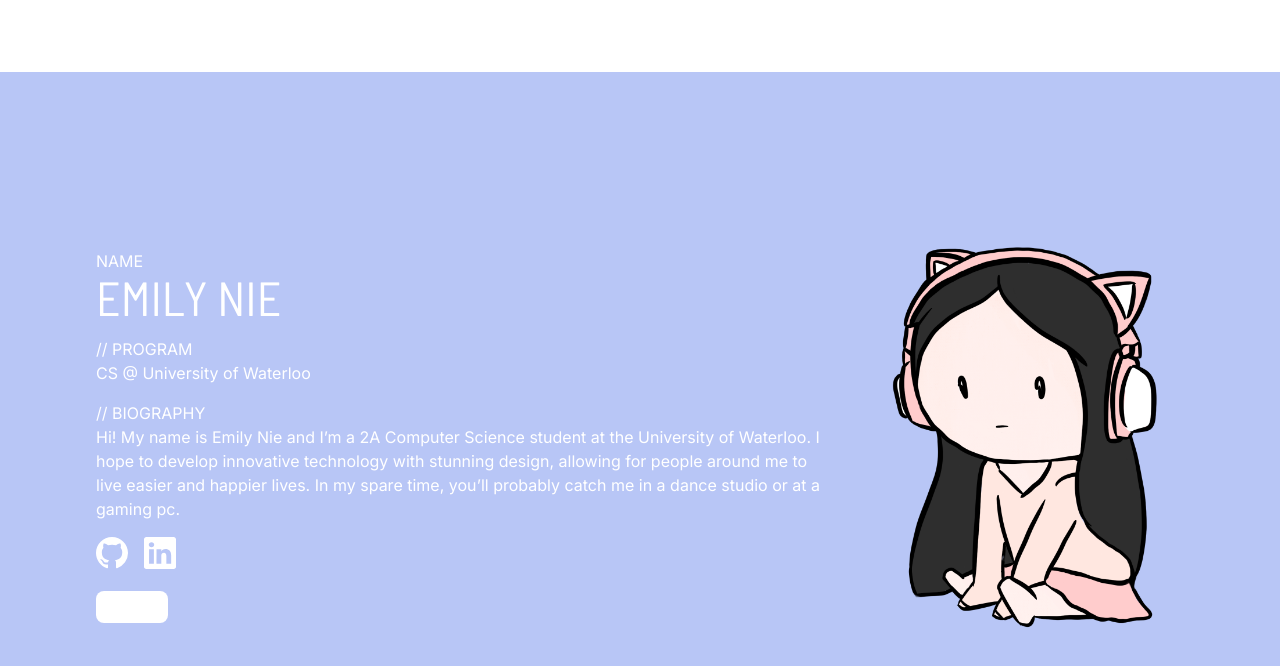
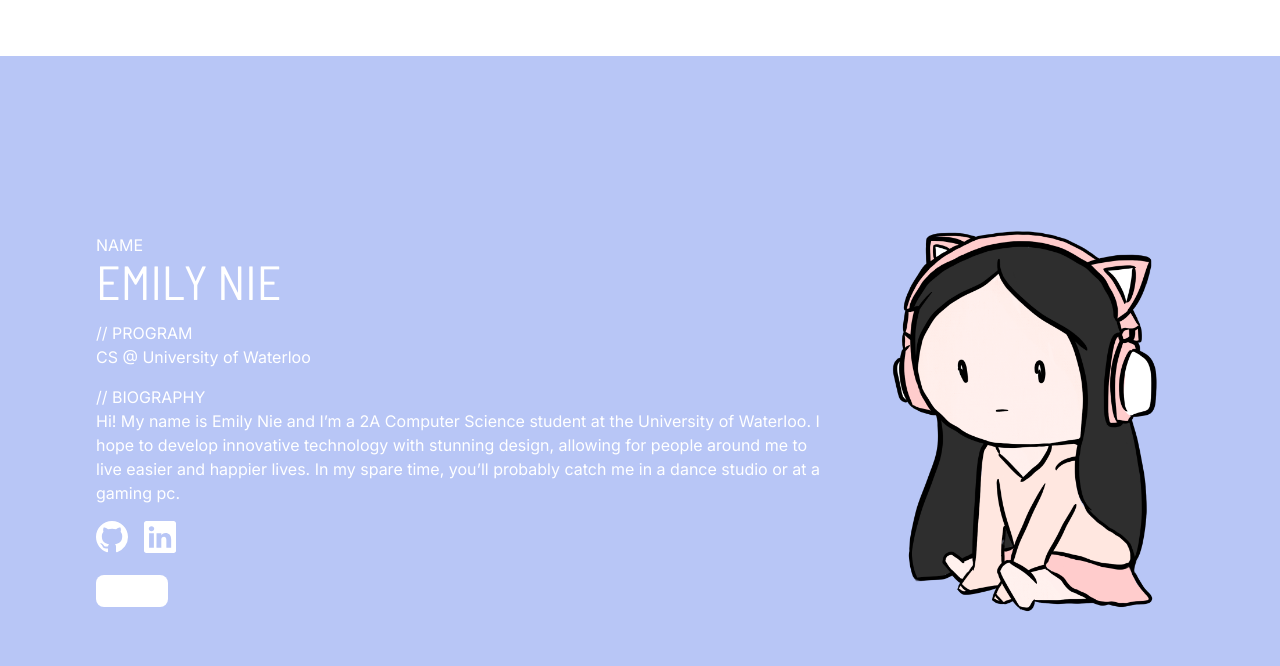
Before and after one commit to latiu/Personal-Website, a Next.js app: page / in a window 1280 px wide. Shown: the top 666 px of the page. Built offline with nearby package versions, Linux system fonts and the light colour scheme.

Commit message:
change: padding of navbar from 6 to 4

```diff
--- a/components/navbar.tsx
+++ b/components/navbar.tsx
@@ -2,7 +2,7 @@ import Link from 'next/link'
 
 const Navbar = () => {
   return (
-    <header className="font-sans flex items-center justify-between bg-white p-6">
+    <header className="font-sans flex items-center justify-between bg-white p-4">
       <div>
         <Link href="/">
           <div className="flex items-center justify-between">
```
